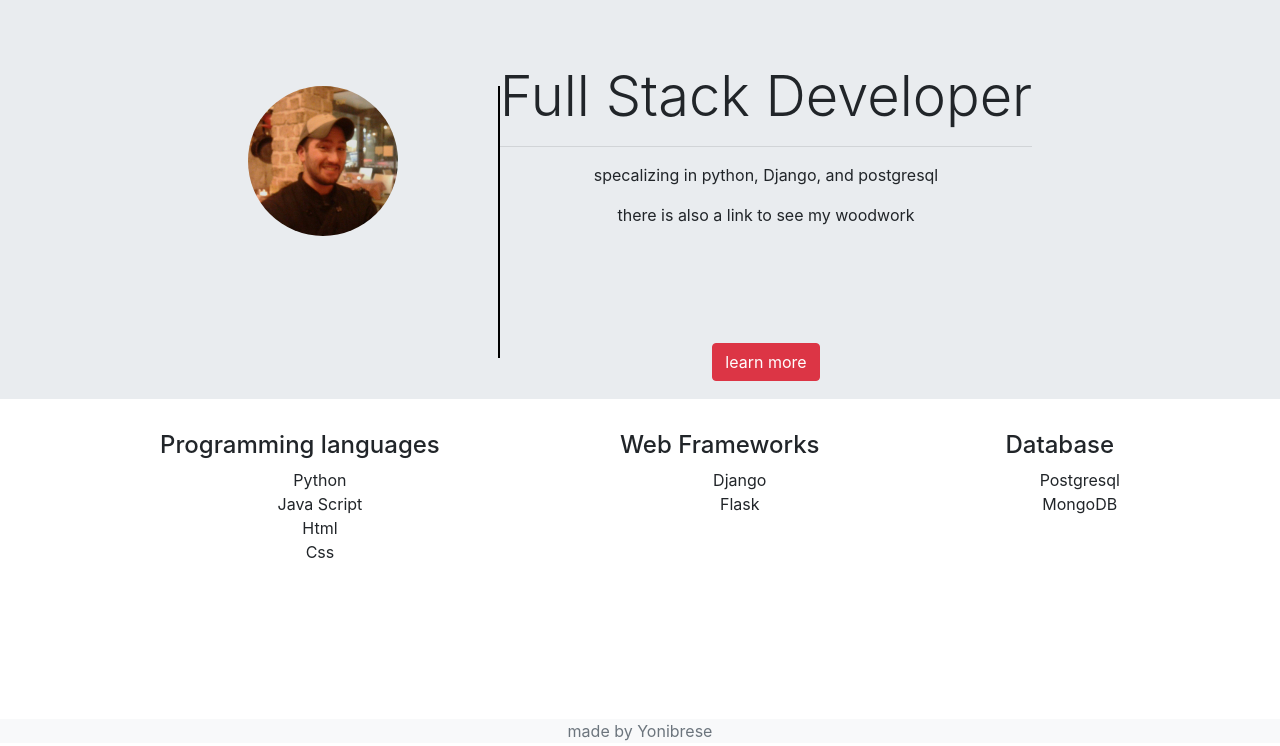
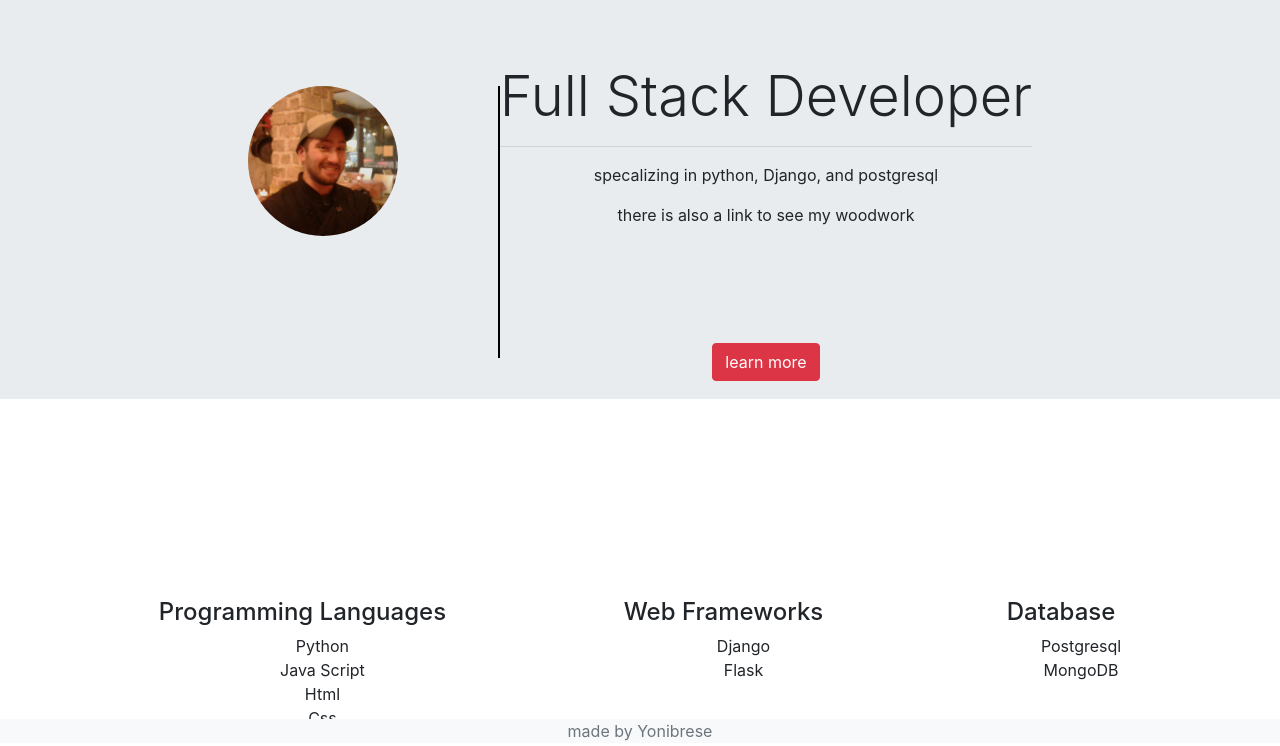
Before and after one commit to Yonibrese/personal_site, a Django app: page / in a window 1280 px wide. Shown: the part 57-803 px from the top of the page. Run offline with Django 3.2, Linux system fonts and the light colour scheme; some libraries are stand-ins or nearby versions.

Commit message:
some styling changes

```diff
--- a/static/style.css
+++ b/static/style.css
@@ -24,6 +24,7 @@
 #attr{
 	justify-content: space-around;
 	text-align: center;
+	padding-top: 15%;
 }
 
 #attr ul{
--- a/templates/home.html
+++ b/templates/home.html
@@ -21,10 +21,10 @@
             </div>
         </div>
     </div>
-    <div class="container">
+    <div class="container" >
         <div class="row" id="attr">
             <div id='languages'>
-                <h4>Programming languages</h4>
+                <h4>Programming Languages</h4>
                 <ul>
                     <li>Python</li>
                     <li>Java Script</li>
--- a/woodwork/templates/woodwork/gallery.html
+++ b/woodwork/templates/woodwork/gallery.html
@@ -10,7 +10,6 @@
             <img class="card-img-top" src="{{work.image.url}}">
             <div class="card-body">
                 <p class="cart-text">{{ work.description }}</p>
-                <a href="#" class="btn btn-primary">better view</a>
             </div>
         </div>
         {% endfor %}
```
